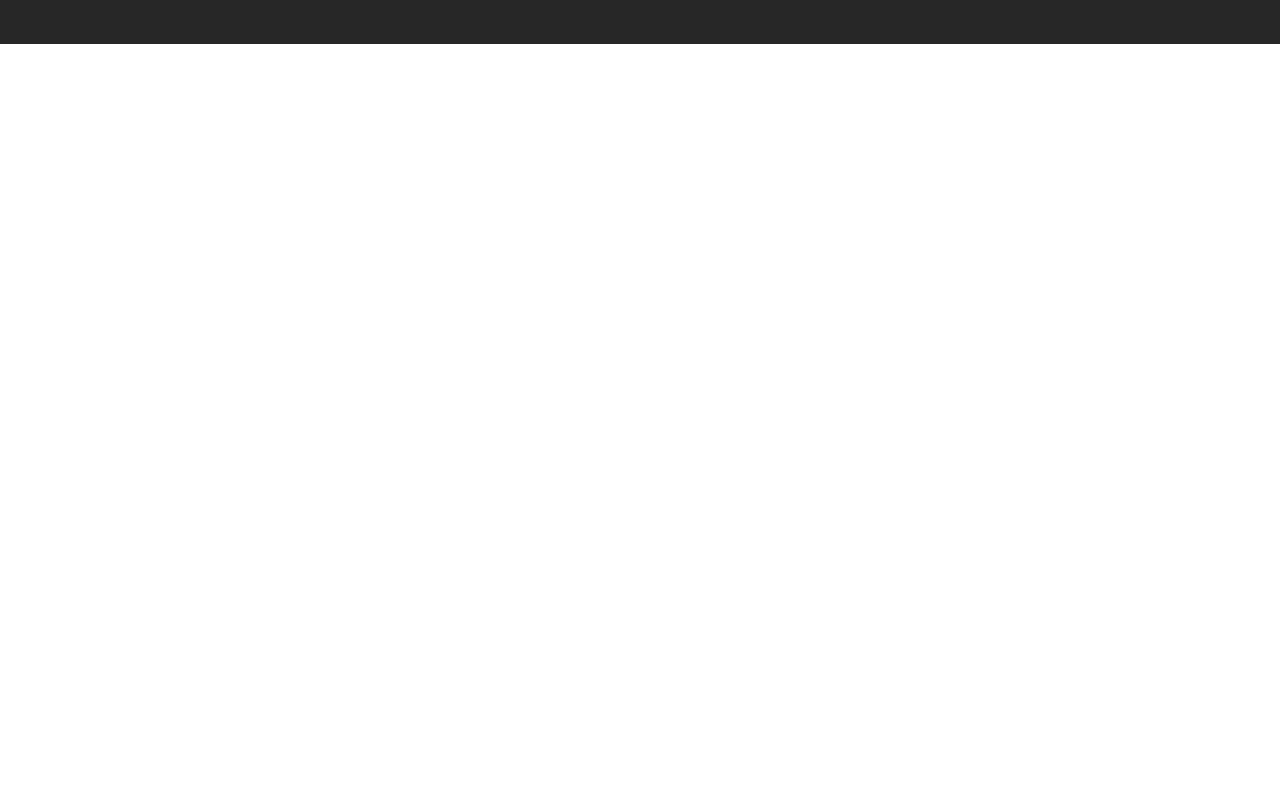
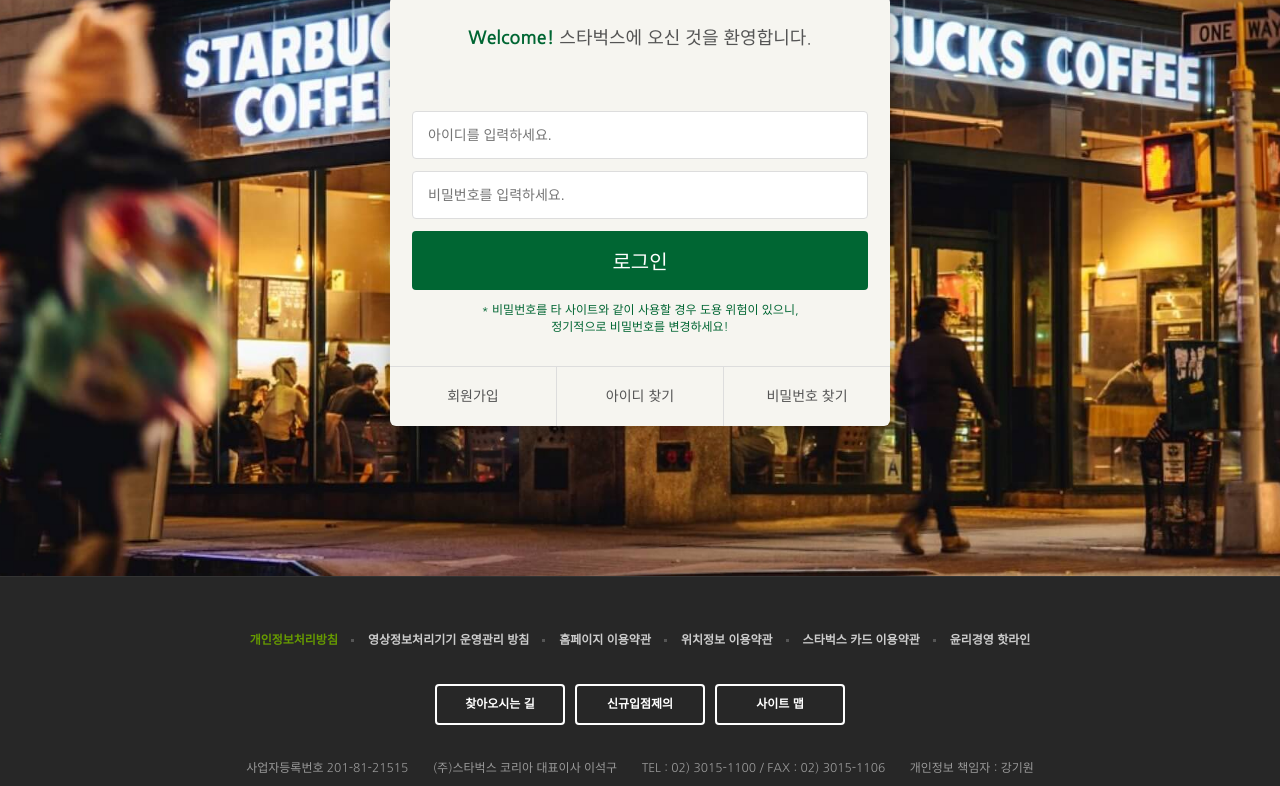
Before and after one commit to junsu1220/starbucks, a plain HTML site: page signin/index.html in a window 1280 px wide. Shown: the part 290-1076 px from the top of the page. Before the commit the page ends 800 px from the top, so only its background shows below. Drawn offline with nearby package versions, Linux system fonts and the light colour scheme.

Commit message:
로그인 페이지 완성

```diff
--- /dev/null
+++ b/css/signin.css
@@ -0,0 +1,78 @@
+.signin {
+  margin-top: 120px;
+  padding: 100px 0 150px;
+  background-image: url("../images/signin_bg.jpg");
+  background-repeat: no-repeat;
+  background-position: center;
+  background-attachment: fixed;
+  background-size: cover;
+}
+.signin h1 {
+  color: #fff;
+  font-size: 30px;
+  font-weight: 700;
+  text-align: center;
+  margin-bottom: 24px;
+}
+.signin__card {
+  width: 500px;
+  margin: 0 auto;
+  border-radius: 6px;
+  background-color: #f6f5f0;
+  box-shadow: 2px 2px 20px rgba(0, 0, 0, .3);
+  color: #555;
+}
+.signin__card h2 {
+  padding: 30px;
+  font-size: 18px;
+  text-align: center;
+  border-radius: 1px solid #ddd;
+}
+.signin__card h2 strong {
+  font-weight: 700;
+  color: #006633;
+}
+.signin__card form {
+  padding: 30px 22px;
+}
+.signin__card form input {
+  width: 100%;
+  margin-bottom: 12px;
+  padding: 15px;
+  border: 1px solid #ddd;
+  border-radius: 4px;
+  outline: none;
+  box-sizing: border-box;
+  font-size: 14px;
+}
+.signin__card form [type="submit"] {
+  background-color: #006633;
+  border: none;
+  color: #fff;
+  font-size: 20px;
+  cursor: pointer;
+}
+.signin__card form p {
+  font-size: 12px;
+  color: #006633;
+  text-align: center;
+}
+.signin__card .actions {
+  display: flex;
+  border-top: 1px solid #ddd;
+}
+.signin__card .actions a {
+  flex-grow: 1;
+  flex-basis: 0;
+  text-align: center;
+  padding: 20px;
+  color: #555;
+  font-size: 14px;
+  border-right: 1px solid #ddd;
+}
+.signin__card .actions a:hover {
+  text-decoration: underline;
+}
+.signin__card .actions a:last-child {
+  border-right: none;
+}
--- a/signin/index.html
+++ b/signin/index.html
@@ -26,6 +26,7 @@
     <link href="https://fonts.googleapis.com/css2?family=Nanum+Gothic:wght@400;700&display=swap" rel="stylesheet">
     <link rel="stylesheet" href="https://fonts.googleapis.com/icon?family=Material+Icons">
     <link rel="stylesheet" href="../css/common.css" />
+    <link rel="stylesheet" href="../css/signin.css" />
 
     <script defer src="../js/common.js"></script>
 </head>
@@ -364,7 +365,26 @@
 
 
   <section class="signin">
-
+    <h1>로그인</h1>
+    <div class="signin__card">
+      <h2>
+        <strong>Welcome!</strong> 스타벅스에 오신 것을 환영합니다.
+      </h2>
+      <form>
+        <input type="text" placeholder="아이디를 입력하세요." />
+        <input type="password" placeholder="비밀번호를 입력하세요." />
+        <input type="submit" value="로그인" />
+        <p>
+          * 비밀번호를 타 사이트와 같이 사용할 경우 도용 위험이 있으니, <br />
+          정기적으로 비밀번호를 변경하세요!
+        </p>
+      </form>
+      <div class="actions">
+        <a href="javascript:void(0)">회원가입</a>
+        <a href="javascript:void(0)">아이디 찾기</a>
+        <a href="javascript:void(0)">비밀번호 찾기</a>
+      </div>
+    </div>
   </section>
 
 
```
